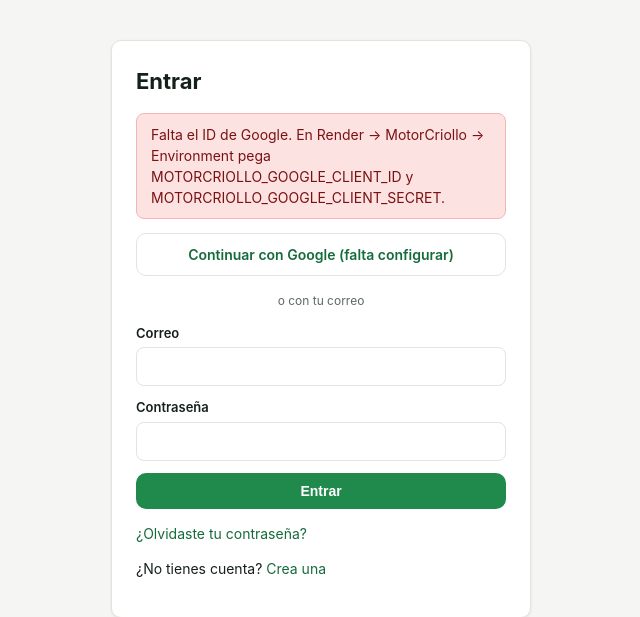
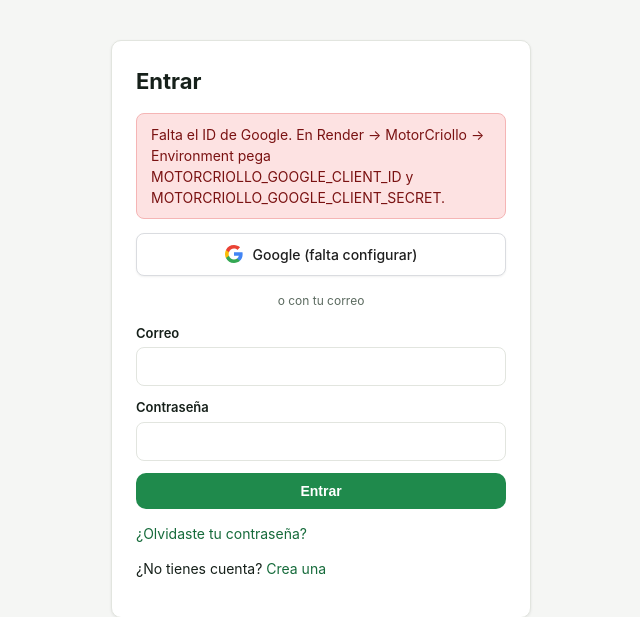
Before and after one commit to tecnologiameridahd-debug/motorcriollo, a FastAPI app: page /auth/google in a window 1280 px wide. Shown: the part 59-676 px from the top of the page, without its empty margins (319-959 px from the left). Run offline with FastAPI, Linux system fonts and the light colour scheme.

Commit message:
Boton de Google con estilo de marca oficial (logo G y estilo blanco)

```diff
--- a/static/style.css
+++ b/static/style.css
@@ -227,6 +227,25 @@ form.stack.wide { max-width: 720px; }
 }
 .auth-card h1 { margin-top: 0; font-size: 22px; }
 .oauth-row { display: flex; flex-direction: column; gap: 8px; margin-bottom: 16px; }
+
+.btn-google {
+  display: flex;
+  align-items: center;
+  justify-content: center;
+  gap: 10px;
+  width: 100%;
+  background: #fff;
+  color: #1f1f1f !important;
+  border: 1px solid #dadce0;
+  border-radius: 8px;
+  padding: 10px 16px;
+  font-size: 14px;
+  font-weight: 500;
+  text-decoration: none !important;
+  box-shadow: 0 1px 2px rgba(60, 64, 67, 0.08);
+}
+.btn-google:hover { background: #f8f9fa; box-shadow: 0 1px 3px rgba(60, 64, 67, 0.18); }
+.btn-google svg { flex: none; }
 .divider { text-align: center; color: var(--muted); font-size: 12px; margin: 14px 0; }
 
 .alert { padding: 10px 14px; border-radius: 8px; font-size: 14px; margin-bottom: 14px; }
--- a/templates/login.html
+++ b/templates/login.html
@@ -7,7 +7,10 @@
   {% if info == 'ok' %}<div class="alert alert-ok">Contraseña actualizada. Ya puedes entrar.</div>{% endif %}
 
   <div class="oauth-row">
-    <a class="btn btn-ghost btn-block" href="/auth/google">Continuar con Google{% if not google_ok %} (falta configurar){% endif %}</a>
+    <a class="btn-google" href="/auth/google">
+      <svg viewBox="0 0 18 18" width="18" height="18"><path fill="#4285F4" d="M17.64 9.2c0-.64-.06-1.25-.16-1.84H9v3.48h4.84a4.14 4.14 0 0 1-1.8 2.72v2.26h2.9c1.7-1.57 2.7-3.87 2.7-6.62z"/><path fill="#34A853" d="M9 18c2.43 0 4.47-.8 5.96-2.18l-2.9-2.26c-.8.54-1.84.86-3.06.86-2.35 0-4.34-1.59-5.05-3.72H.94v2.33A9 9 0 0 0 9 18z"/><path fill="#FBBC05" d="M3.95 10.7A5.4 5.4 0 0 1 3.67 9c0-.59.1-1.17.28-1.7V4.97H.94A9 9 0 0 0 0 9c0 1.45.35 2.83.94 4.03l3.01-2.33z"/><path fill="#EA4335" d="M9 3.58c1.32 0 2.51.46 3.44 1.35l2.58-2.58C13.46.89 11.43 0 9 0A9 9 0 0 0 .94 4.97l3.01 2.33C4.66 5.17 6.65 3.58 9 3.58z"/></svg>
+      <span>{% if google_ok %}Continuar con Google{% else %}Google (falta configurar){% endif %}</span>
+    </a>
   </div>
   <div class="divider">o con tu correo</div>
 
--- a/templates/registro.html
+++ b/templates/registro.html
@@ -6,7 +6,10 @@
   {% if error %}<div class="alert alert-error">{{ error }}</div>{% endif %}
 
   <div class="oauth-row">
-    <a class="btn btn-ghost btn-block" href="/auth/google">Continuar con Google{% if not google_ok %} (falta configurar){% endif %}</a>
+    <a class="btn-google" href="/auth/google">
+      <svg viewBox="0 0 18 18" width="18" height="18"><path fill="#4285F4" d="M17.64 9.2c0-.64-.06-1.25-.16-1.84H9v3.48h4.84a4.14 4.14 0 0 1-1.8 2.72v2.26h2.9c1.7-1.57 2.7-3.87 2.7-6.62z"/><path fill="#34A853" d="M9 18c2.43 0 4.47-.8 5.96-2.18l-2.9-2.26c-.8.54-1.84.86-3.06.86-2.35 0-4.34-1.59-5.05-3.72H.94v2.33A9 9 0 0 0 9 18z"/><path fill="#FBBC05" d="M3.95 10.7A5.4 5.4 0 0 1 3.67 9c0-.59.1-1.17.28-1.7V4.97H.94A9 9 0 0 0 0 9c0 1.45.35 2.83.94 4.03l3.01-2.33z"/><path fill="#EA4335" d="M9 3.58c1.32 0 2.51.46 3.44 1.35l2.58-2.58C13.46.89 11.43 0 9 0A9 9 0 0 0 .94 4.97l3.01 2.33C4.66 5.17 6.65 3.58 9 3.58z"/></svg>
+      <span>{% if google_ok %}Continuar con Google{% else %}Google (falta configurar){% endif %}</span>
+    </a>
   </div>
   <div class="divider">o con tu correo</div>
 
```
